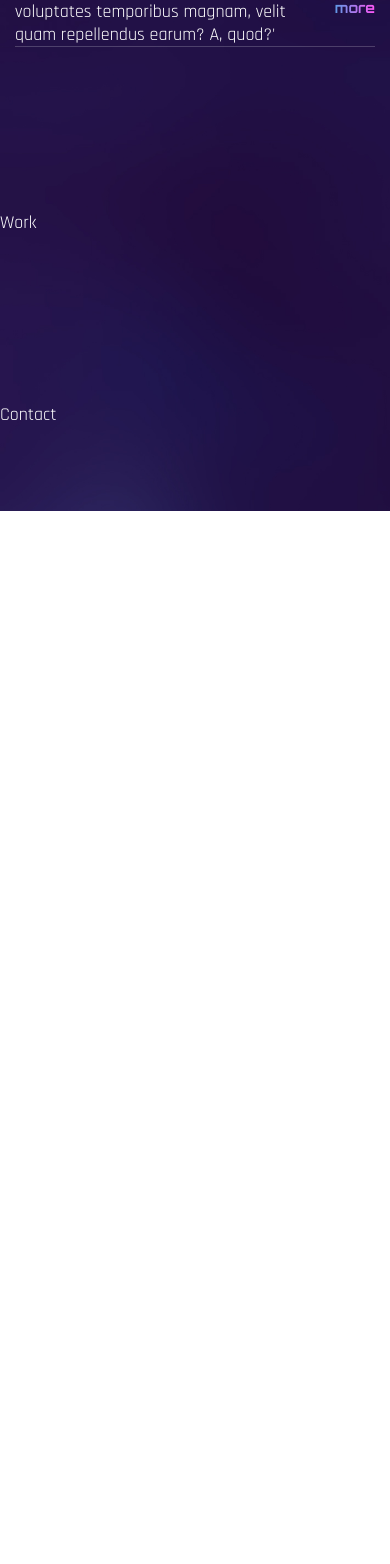
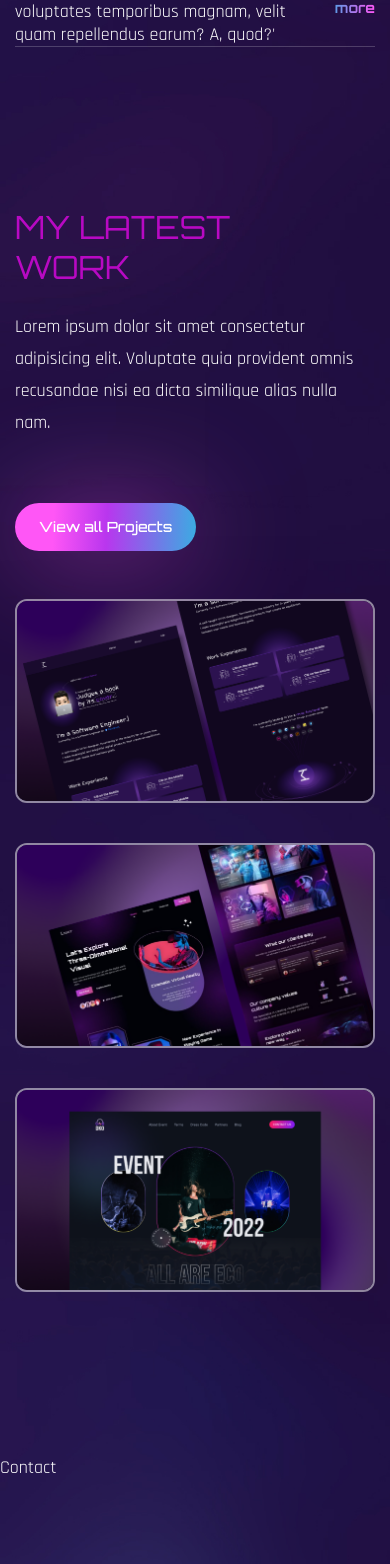
Before and after one commit to ibqn/vite-portfolio, a React (Vite) app: page / in a window 390 px wide. Shown: the part 3123-4687 px from the top of the page. Before the commit the page ends 3634 px from the top, so only its background shows below. Built offline with nearby package versions, Linux system fonts and the light colour scheme; a web font is replaced by a local one.

Commit message:
wip on work section

```diff
--- a/src/components/work.tsx
+++ b/src/components/work.tsx
@@ -1,7 +1,83 @@
+import { motion } from 'framer-motion'
+
+import PortfolioImageOne from '@/assets/portfolio-img1.png'
+import PortfolioImageTwo from '@/assets/portfolio-img2.png'
+import PortfolioImageThree from '@/assets/portfolio-img3.png'
+
 export const Work = () => {
   return (
     <section id="work" className="section">
-      Work
+      <div className="container mx-auto">
+        <div className="flex flex-col gap-x-10 lg:flex-row">
+          <div className="mb-10 flex flex-1 flex-col gap-y-12 lg:mb-0">
+            <div>
+              <h2 className="h2 leading-tight text-accent">
+                My Latest
+                <br />
+                Work
+              </h2>
+
+              <p className="mb-16 max-w-sm">
+                Lorem ipsum dolor sit amet consectetur adipisicing elit.
+                Voluptate quia provident omnis recusandae nisi ea dicta
+                similique alias nulla nam.
+              </p>
+
+              <button className="btn btn-sm">View all Projects</button>
+            </div>
+
+            <div className="group relative overflow-hidden rounded-xl border-2 border-white/50">
+              <div className="absolute z-40 h-full w-full transition-all duration-300 group-hover:bg-black/70"></div>
+
+              <img
+                className="transition-all duration-500 group-hover:scale-125"
+                src={PortfolioImageOne}
+                alt="Portfolio Example One"
+              />
+              <div className="absolute -bottom-full left-12 z-50 transition-all duration-500 group-hover:bottom-24">
+                <span className="text-gradient">UI/UX Design</span>
+              </div>
+              <div className="absolute -bottom-full left-12 z-50 transition-all duration-700 group-hover:bottom-14">
+                <span className="text-3xl text-white">Project Portfolio</span>
+              </div>
+            </div>
+          </div>
+
+          <div className="flex flex-1 flex-col gap-y-10">
+            <div className="group relative overflow-hidden rounded-xl border-2 border-white/50">
+              <div className="absolute z-40 h-full w-full transition-all duration-300 group-hover:bg-black/70"></div>
+
+              <img
+                className="transition-all duration-500 group-hover:scale-125"
+                src={PortfolioImageTwo}
+                alt="Portfolio Example One"
+              />
+              <div className="absolute -bottom-full left-12 z-50 transition-all duration-500 group-hover:bottom-24">
+                <span className="text-gradient">UI/UX Design</span>
+              </div>
+              <div className="absolute -bottom-full left-12 z-50 transition-all duration-700 group-hover:bottom-14">
+                <span className="text-3xl text-white">Project Portfolio</span>
+              </div>
+            </div>
+
+            <div className="group relative overflow-hidden rounded-xl border-2 border-white/50">
+              <div className="absolute z-40 h-full w-full transition-all duration-300 group-hover:bg-black/70"></div>
+
+              <img
+                className="transition-all duration-500 group-hover:scale-125"
+                src={PortfolioImageThree}
+                alt="Portfolio Example One"
+              />
+              <div className="absolute -bottom-full left-12 z-50 transition-all duration-500 group-hover:bottom-24">
+                <span className="text-gradient">UI/UX Design</span>
+              </div>
+              <div className="absolute -bottom-full left-12 z-50 transition-all duration-700 group-hover:bottom-14">
+                <span className="text-3xl text-white">Project Portfolio</span>
+              </div>
+            </div>
+          </div>
+        </div>
+      </div>
     </section>
   )
 }
--- a/src/index.css
+++ b/src/index.css
@@ -76,6 +76,6 @@
   }
 
   .section {
-    @apply flex items-center py-20 lg:min-h-screen lg:py-8;
+    @apply flex items-center py-20 lg:min-h-screen lg:py-12;
   }
 }
```
